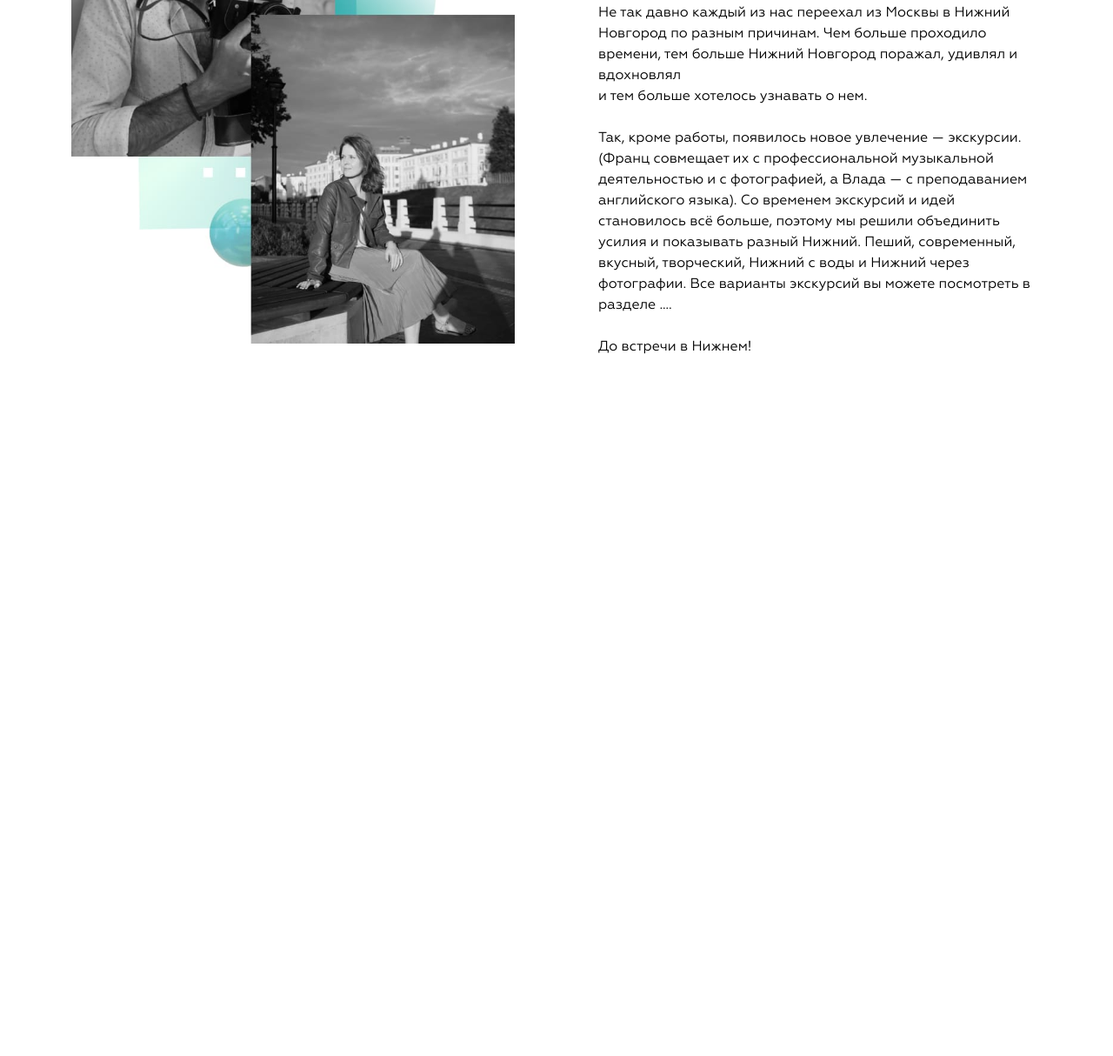
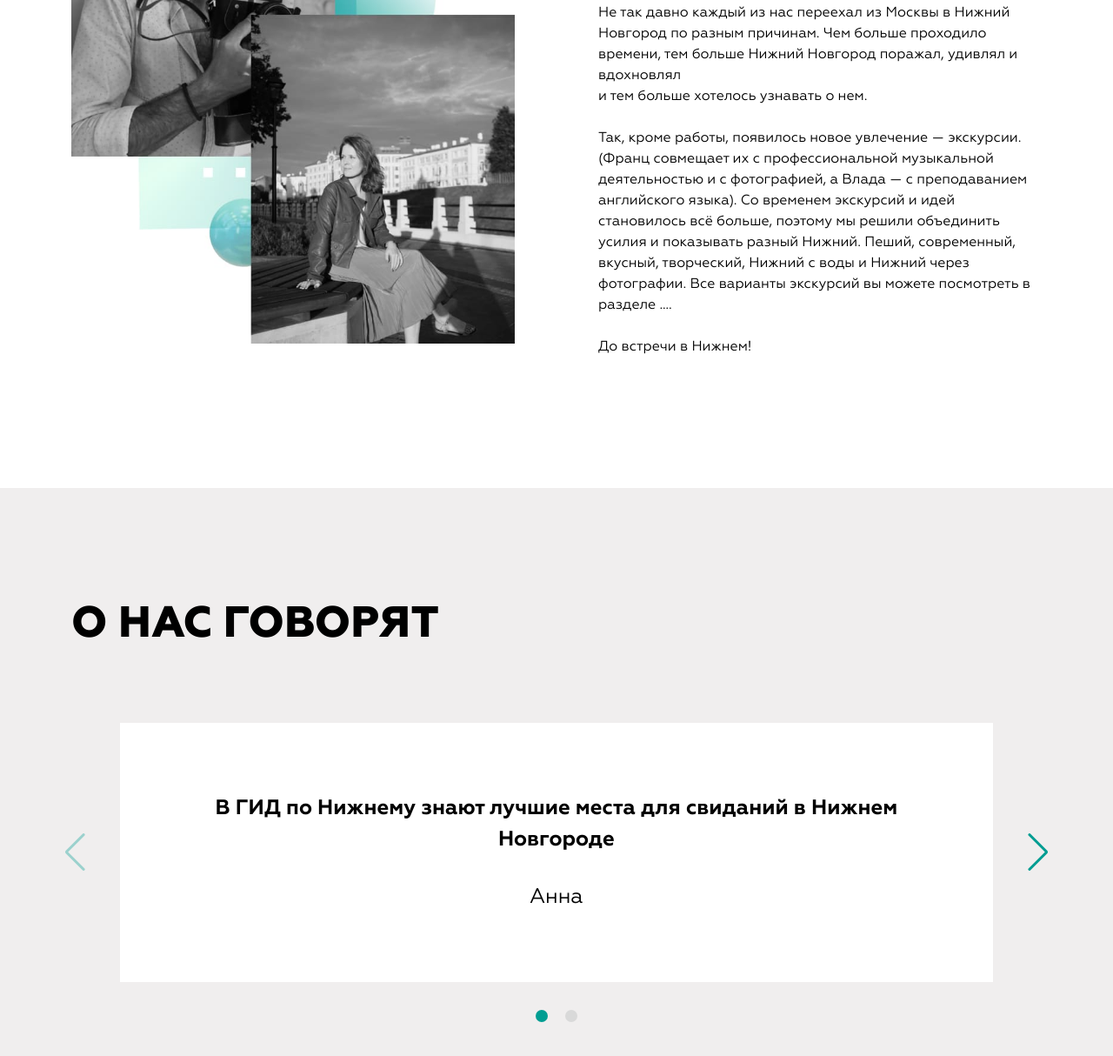
Before and after one commit to acr0matic/guide_nn, a website: page src/index.html in a window 1280 px wide. Shown: the part 2323-3537 px from the top of the page at 87% size. Before the commit the page ends 2734 px from the top, so only its background shows below. Drawn offline with nearby package versions, Linux system fonts and the light colour scheme; some packages are replaced by stand-ins of ours; files that its build step writes are made by us from their sources; a script that the page names is missing.

Commit message:
feat: "о нас говорят"

```diff
--- a/src/index.html
+++ b/src/index.html
@@ -364,6 +364,59 @@
       </div>
       <!-- /.container -->
     </section>
+
+    <section id="feedback" class="section">
+      <div class="container">
+        <div class="section__header d-none d-sm-block">
+          <h2 class="section__title">
+            О нас говорят
+          </h2>
+        </div>
+        <!-- /.section__header -->
+
+        <div class="feedback">
+          <div class="slider feedback__slider">
+            <div class="slider__wrapper">
+              <div class="swiper slider-feedback">
+                <div class="swiper-wrapper">
+                  <div class="swiper-slide">
+                    <div class="feedback__item feedback-item">
+                      <p class="feedback-item__text">В ГИД по Нижнему знают лучшие места для свиданий в Нижнем Новгороде</p>
+                      <span class="feedback-item__name">Анна</span>
+                    </div>
+                    <!-- /.feedback__item -->
+                  </div>
+                  <!-- /.swiper-slide -->
+
+                  <div class="swiper-slide">
+                    <div class="feedback__item feedback-item">
+                      <p class="feedback-item__text">Далеко-далеко за словесными горами в стране гласных и согласных живут рыбные тексты. Реторический, рукопись.</p>
+                      <span class="feedback-item__name">Иван</span>
+                    </div>
+                    <!-- /.feedback__item -->
+                  </div>
+                  <!-- /.swiper-slide -->
+                </div>
+                <!-- /.swiper-wrapper -->
+              </div>
+              <!-- /.swiper slider-feedback -->
+
+              <div class="swiper-control">
+                <div class="swiper-button-prev"></div>
+                <div class="swiper-button-next"></div>
+              </div>
+              <!-- /.swiper-control -->
+            </div>
+            <!-- /.slider__wrapper -->
+
+            <div class="swiper-pagination"></div>
+          </div>
+          <!-- /.slider -->
+        </div>
+        <!-- /.feedback -->
+      </div>
+      <!-- /.container -->
+    </section>
   </main>
 
   <!-- Подвал -->
--- a/src/scripts/slider.js
+++ b/src/scripts/slider.js
@@ -1,9 +1,33 @@
 
 if (isMobile) {
   const tour = new Swiper('.slider-tour', {
-    slidesPerView: 1.25,
+    slidesPerView: 1.1,
     speed: 300,
     spaceBetween: 16,
     autoHeight: true,
   });
 }
+
+const feedback = new Swiper('.slider-feedback', {
+  slidesPerView: 1.1,
+  speed: 300,
+  spaceBetween: 16,
+  autoHeight: true,
+
+  navigation: {
+    nextEl: '.swiper-button-next',
+    prevEl: '.swiper-button-prev',
+  },
+
+  pagination: {
+    el: '#feedback .swiper-pagination',
+    clickable: true,
+  },
+
+  breakpoints: {
+    600: {
+      slidesPerView: 1,
+      spaceBetween: 32,
+    },
+  }
+});
--- a/src/scss/components/slider/_slider.scss
+++ b/src/scss/components/slider/_slider.scss
@@ -1,2 +1,5 @@
 .slider {
+  &__wrapper {
+    position: relative;
+  }
 }
--- a/src/scss/layout/page/_main.scss
+++ b/src/scss/layout/page/_main.scss
@@ -1,3 +1,4 @@
 @import "index/advantage";
 @import "index/tour";
 @import "index/about";
+@import "index/feedback";
--- /dev/null
+++ b/src/scss/layout/page/index/_feedback.scss
@@ -0,0 +1,40 @@
+#feedback {
+  @include breakpoint($breakpoint-laptop) {
+    padding-top: 80px;
+    padding-bottom: 140px;
+  }
+
+  @include breakpoint($breakpoint-tablet) {
+    padding-top: 60px;
+    padding-bottom: 120px;
+  }
+
+  @include breakpoint($breakpoint-mobile--large) {
+    padding-top: 80px;
+    padding-bottom: 60px;
+  }
+
+  padding-top: 120px;
+  padding-bottom: 180px;
+  background-color: $palette-white--pale;
+}
+
+.feedback {
+  &__slider {
+    @include breakpoint($breakpoint-laptop--large) {
+      width: 90%;
+    }
+
+    @include breakpoint(max-width 600px) {
+      width: 100%;
+    }
+
+    margin: 0 auto;
+
+    .swiper-control {
+      @include breakpoint(max-width 600px) {
+        display: none;
+      }
+    }
+  }
+}
--- a/src/scss/layout/partials/block/_main.scss
+++ b/src/scss/layout/partials/block/_main.scss
@@ -0,0 +1 @@
+@import "feedback/main";
--- /dev/null
+++ b/src/scss/layout/partials/block/feedback/_item.scss
@@ -0,0 +1,25 @@
+.feedback-item {
+  @include breakpoint($breakpoint-tablet--large) {
+    padding: 60px 20px;
+  }
+
+  padding: 80px 40px;
+
+  background-color: $palette-white;
+  text-align: center;
+
+  &__text,
+  &__name {
+    @include breakpoint($breakpoint-tablet--large) {
+      font-size: $font-size__text--big;
+    }
+
+    font-size: $font-size__text--large;
+  }
+
+  &__text {
+    margin-bottom: 30px;
+
+    font-weight: $weight-Bold;
+  }
+}
--- /dev/null
+++ b/src/scss/layout/partials/block/feedback/_main.scss
@@ -0,0 +1 @@
+@import "item";
--- a/src/scss/vendors-extended/_swiper.scss
+++ b/src/scss/vendors-extended/_swiper.scss
@@ -18,3 +18,38 @@
     height: initial;
   }
 }
+
+.swiper {
+  &-button {
+    &-prev,
+    &-next {
+    }
+
+    &-prev {
+      left: -65px;
+    }
+
+    &-next {
+      right: -65px;
+    }
+  }
+}
+
+.swiper-pagination {
+  position: static;
+  margin-top: 30px;
+
+  &-bullet {
+    width: 14px;
+    height: 14px;
+
+    margin: 0 10px !important;
+
+    background-color: #d9d9d9;
+    opacity: 1;
+
+    &-active {
+      background-color: $palette-cyan;
+    }
+  }
+}
--- a/src/scss/vendors/swiper/_swiper.scss
+++ b/src/scss/vendors/swiper/_swiper.scss
@@ -17,7 +17,7 @@
   font-style: normal;
 }
 :root {
-  --swiper-theme-color: #007aff;
+  --swiper-theme-color: #009d92;
 }
 .swiper {
   margin-left: auto;
@@ -202,13 +202,15 @@
   top: 50%;
   width: calc(var(--swiper-navigation-size) / 44 * 27);
   height: var(--swiper-navigation-size);
-  margin-top: calc(0px - (var(--swiper-navigation-size) / 2));
   z-index: 10;
   cursor: pointer;
   display: flex;
   align-items: center;
   justify-content: center;
   color: var(--swiper-navigation-color, var(--swiper-theme-color));
+  outline: none;
+
+  transform: translateY(-50%);
 }
 .swiper-button-next.swiper-button-disabled,
 .swiper-button-prev.swiper-button-disabled {
```
